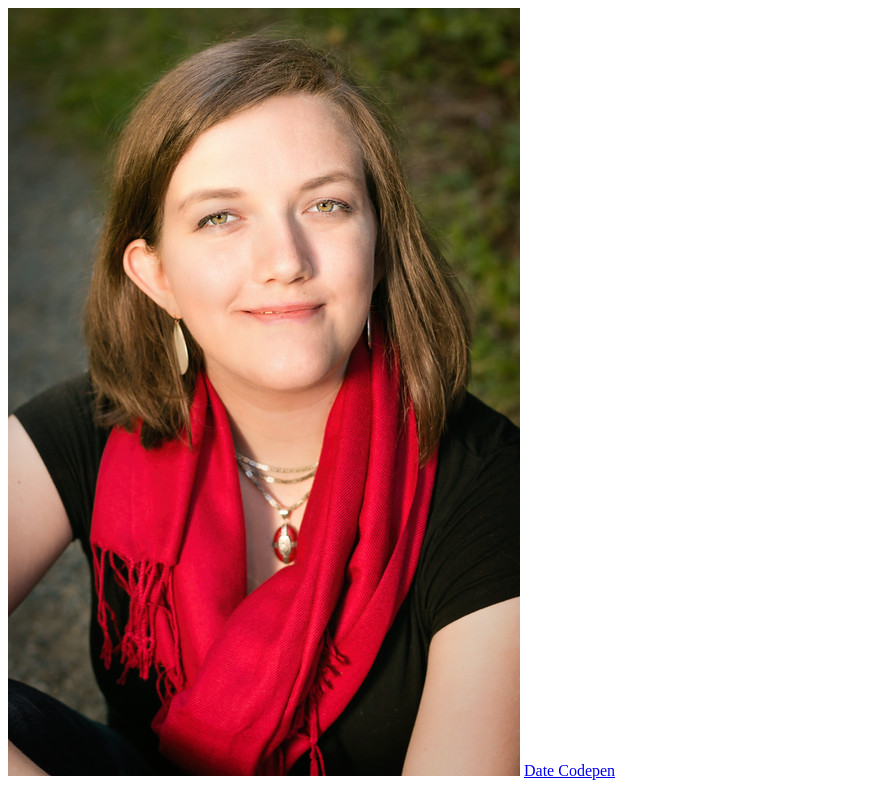
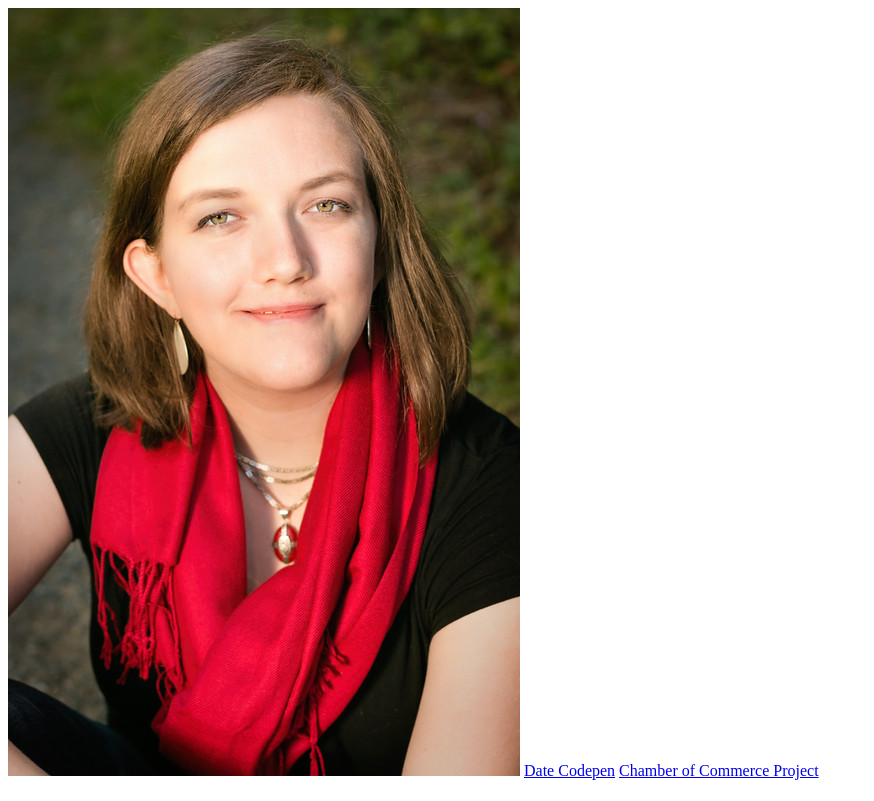
Before and after one commit to Odd-Dragon/wdd230, a plain HTML site: page index.html in a window 1280 px wide. Shown: the whole page, without its empty margins (0-874 px from the left). Drawn offline with Linux system fonts and the light colour scheme.

Commit message:
added commerce project link to index

```diff
--- a/index.html
+++ b/index.html
@@ -16,7 +16,7 @@
 <body>
     <img src="./images/mypic.jpg" alt="Headshot of Kalina Warner">
     <a href="https://codepen.io/Odd-Dragon/pen/PoBbXgL" target="_blank">Date Codepen</a>
-
+    <a href="./commerce-project/index.html">Chamber of Commerce Project</a>
     <div></div>
     <h1></h1>
     <script src="./scripts/main.js"></script>
```
